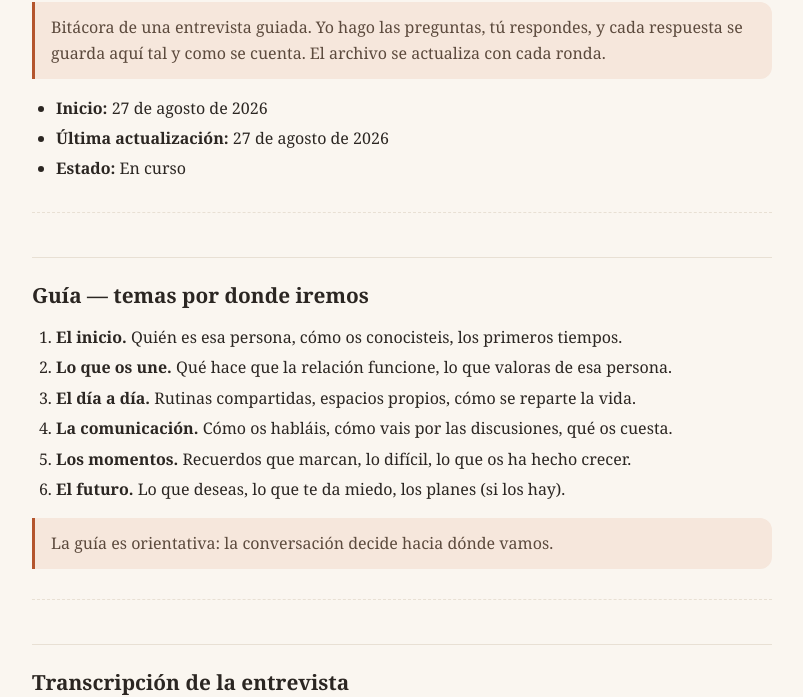
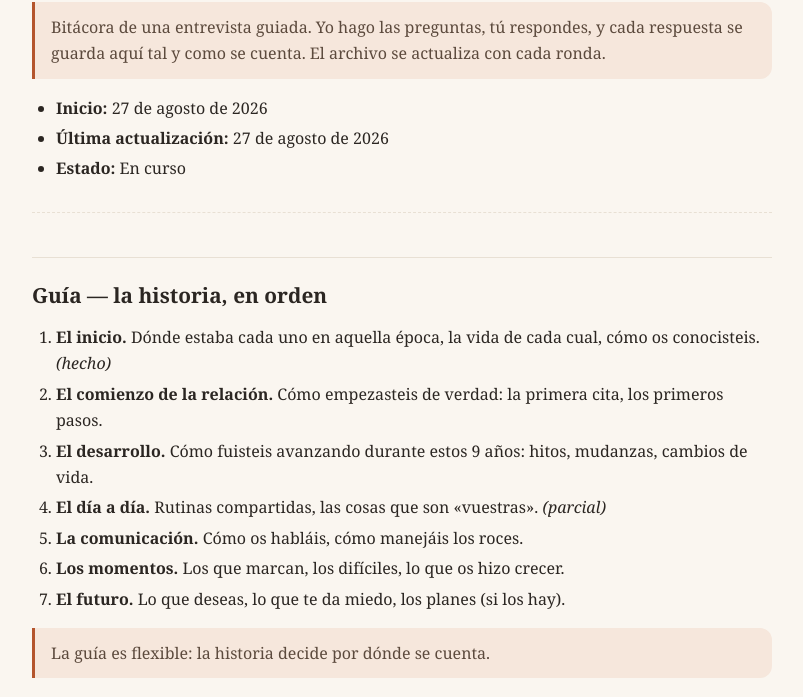
Before and after one commit to Purplerave/PROGRAMAQUINIELA, a plain HTML site: page entrevista/relacion.html in a window 1280 px wide. Shown: the part 279-976 px from the top of the page, without its empty margins (238-1041 px from the left). Drawn offline with Linux system fonts and the light colour scheme.

Commit message:
Entrevista: guía reordenada en cronología (se cuenta la historia por orden)
Co-authored-by: arena-agent <297053741+arena-agent@users.noreply.github.com>

```diff
--- a/entrevista/relacion.html
+++ b/entrevista/relacion.html
@@ -64,9 +64,9 @@ code{font-family:ui-monospace,Menlo,Consolas,monospace;font-size:.85em;
 <blockquote>Bitácora de una entrevista guiada. Yo hago las preguntas, tú respondes, y cada respuesta se guarda aquí tal y como se cuenta. El archivo se actualiza con cada ronda.</blockquote>
 <ul><li><strong>Inicio:</strong> 27 de agosto de 2026</li><li><strong>Última actualización:</strong> 27 de agosto de 2026</li><li><strong>Estado:</strong> En curso</li></ul>
 <hr>
-<h2>Guía — temas por donde iremos</h2>
-<ol><li><strong>El inicio.</strong> Quién es esa persona, cómo os conocisteis, los primeros tiempos.</li><li><strong>Lo que os une.</strong> Qué hace que la relación funcione, lo que valoras de esa persona.</li><li><strong>El día a día.</strong> Rutinas compartidas, espacios propios, cómo se reparte la vida.</li><li><strong>La comunicación.</strong> Cómo os habláis, cómo vais por las discusiones, qué os cuesta.</li><li><strong>Los momentos.</strong> Recuerdos que marcan, lo difícil, lo que os ha hecho crecer.</li><li><strong>El futuro.</strong> Lo que deseas, lo que te da miedo, los planes (si los hay).</li></ol>
-<blockquote>La guía es orientativa: la conversación decide hacia dónde vamos.</blockquote>
+<h2>Guía — la historia, en orden</h2>
+<ol><li><strong>El inicio.</strong> Dónde estaba cada uno en aquella época, la vida de cada cual, cómo os conocisteis. <em>(hecho)</em></li><li><strong>El comienzo de la relación.</strong> Cómo empezasteis de verdad: la primera cita, los primeros pasos.</li><li><strong>El desarrollo.</strong> Cómo fuisteis avanzando durante estos 9 años: hitos, mudanzas, cambios de vida.</li><li><strong>El día a día.</strong> Rutinas compartidas, las cosas que son «vuestras». <em>(parcial)</em></li><li><strong>La comunicación.</strong> Cómo os habláis, cómo manejáis los roces.</li><li><strong>Los momentos.</strong> Los que marcan, los difíciles, lo que os hizo crecer.</li><li><strong>El futuro.</strong> Lo que deseas, lo que te da miedo, los planes (si los hay).</li></ol>
+<blockquote>La guía es flexible: la historia decide por dónde se cuenta.</blockquote>
 <hr>
 <h2>Transcripción de la entrevista</h2>
 <h3>1. ¿De qué relación hablamos?</h3>
@@ -84,7 +84,8 @@ code{font-family:ui-monospace,Menlo,Consolas,monospace;font-size:.85em;
 <h3>5. ¿Alguna broma concreta en spanglish?</h3>
 <div class="qa p"><span class="who">P</span><p>¿Me sueltas alguna de esas bromas en spanglish? ¿Qué os decís, cómo suena?</p></div>
 <div class="qa r"><span class="who">R</span><p>Tonterías en plan «la madre de God», o «a la good de God» en vez de «a la buena de Dios»… tonterías que nos hacen reír.</p></div>
-<footer>Generado el 27/08/2026 14:54 a partir de <code>relacion.md</code> · se actualiza con cada ronda de la entrevista</footer>
+<blockquote><em>Nota de la conversación:</em> la entrevista no debe saltar de tema en tema; lo mejor es contar la historia en orden — cómo llegamos hasta aquí —, no saltar directamente a cómo se manejan los roces.</blockquote>
+<footer>Generado el 27/08/2026 14:56 a partir de <code>relacion.md</code> · se actualiza con cada ronda de la entrevista</footer>
 </main>
 </body>
 </html>
```
Also changed, not shown: 1 other file.
